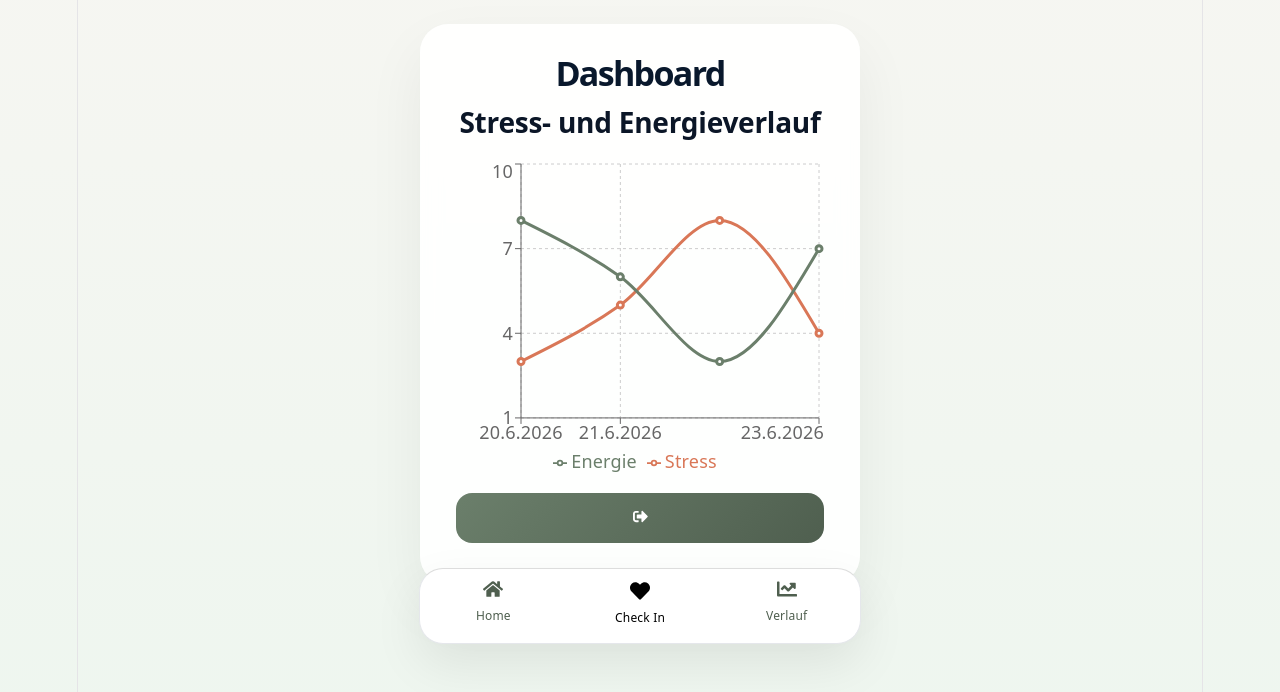
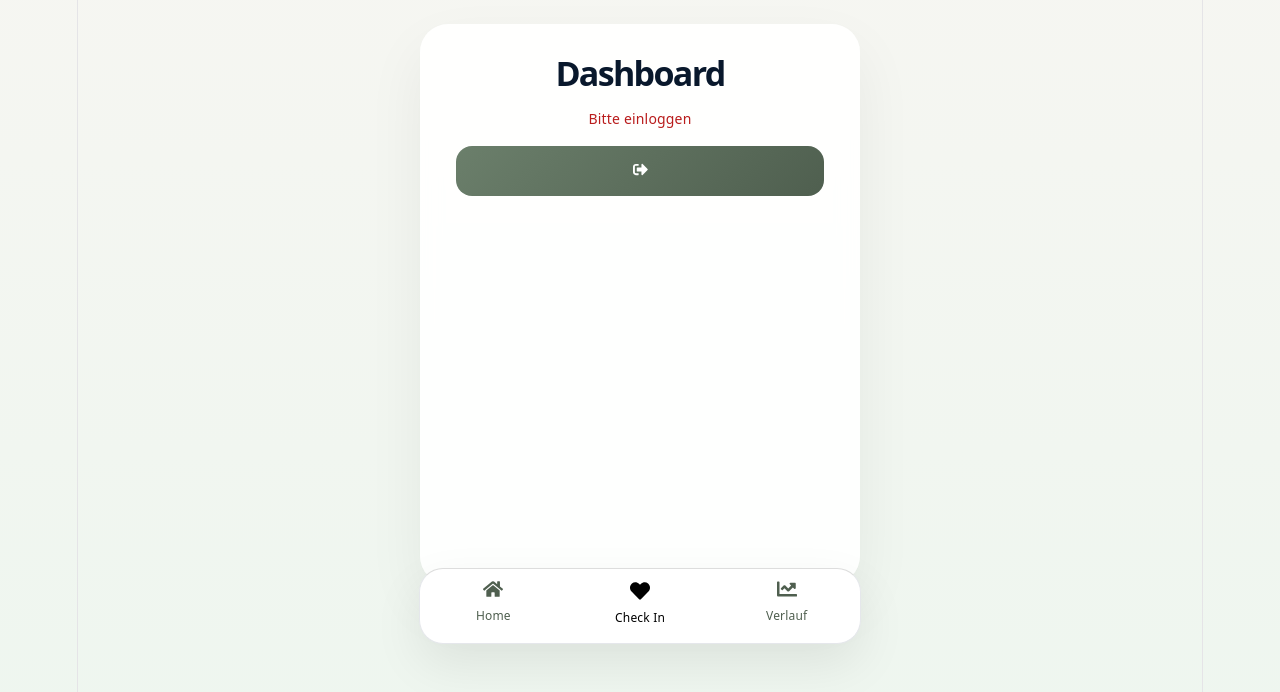
Before and after one commit to Hydr4tioN/Software-Engineering-Team-F2-Code, a React (Vite) app in the folder frontend/: page /dashboard in a window 1280 px wide. Shown: the part 136-828 px from the top of the page. Built offline with nearby package versions, Linux system fonts and the light colour scheme.

Commit message:
graph visualisation

```diff
--- a/frontend/src/Dashboard.jsx
+++ b/frontend/src/Dashboard.jsx
@@ -1,3 +1,4 @@
+import { useState, useEffect } from "react";
 import { useNavigate } from "react-router-dom";
 import { FaSignOutAlt } from "react-icons/fa";
 import { supabase } from "../supabaseClient";
@@ -5,13 +6,50 @@ import Visualisierung from "./visualisierung";
 
 function Dashboard() {
   const navigate = useNavigate();
+  const [entries, setEntries] = useState([]);
+  const [loading, setLoading] = useState(true);
+  const [error, setError] = useState("");
 
-  const demoEntries = [
-    { id: 1, stress_level: 3, energie_level: 8, entry_date: "2026-06-20" },
-    { id: 2, stress_level: 5, energie_level: 6, entry_date: "2026-06-21" },
-    { id: 3, stress_level: 8, energie_level: 3, entry_date: "2026-06-22" },
-    { id: 4, stress_level: 4, energie_level: 7, entry_date: "2026-06-23" }
-  ];
+  useEffect(() => {
+    loadEntries();
+  }, []);
+
+  async function loadEntries() {
+    setLoading(true);
+    setError("");
+
+    const {
+      data: { session },
+      error: sessionError
+    } = await supabase.auth.getSession();
+
+    if (sessionError) {
+      setError("Session-Fehler: " + sessionError.message);
+      setLoading(false);
+      return;
+    }
+
+    if (!session) {
+      setError("Bitte einloggen");
+      setLoading(false);
+      return;
+    }
+
+    const { data, error } = await supabase
+      .from("stress_entries")
+      .select("*")
+      .eq("user_id", session.user.id)
+      .order("entry_date", { ascending: true });
+
+    if (error) {
+      setError("Fehler beim Laden der Daten: " + error.message);
+      setLoading(false);
+      return;
+    }
+
+    setEntries(data || []);
+    setLoading(false);
+  }
 
   async function handleLogout() {
     await supabase.auth.signOut();
@@ -20,13 +58,14 @@ function Dashboard() {
 
   return (
     <div className="checkin-container">
-
-
-
-
       <h1>Dashboard</h1>
 
-      <Visualisierung entries={demoEntries} />
+      {loading && <p>Laden...</p>}
+      {error && <p className="error">{error}</p>}
+      {!loading && !error && entries.length === 0 && (
+        <p>Keine Einträge vorhanden.</p>
+      )}
+      {!loading && entries.length > 0 && <Visualisierung entries={entries} />}
 
       <button className="logout-btn-top" onClick={handleLogout}>
         <FaSignOutAlt />
--- a/frontend/src/visualisierung.jsx
+++ b/frontend/src/visualisierung.jsx
@@ -20,7 +20,7 @@ import {
         entry.stress_level,
 
       energy:
-        entry.energie_level
+        entry.energy_level
     }));
 
     return (
```
